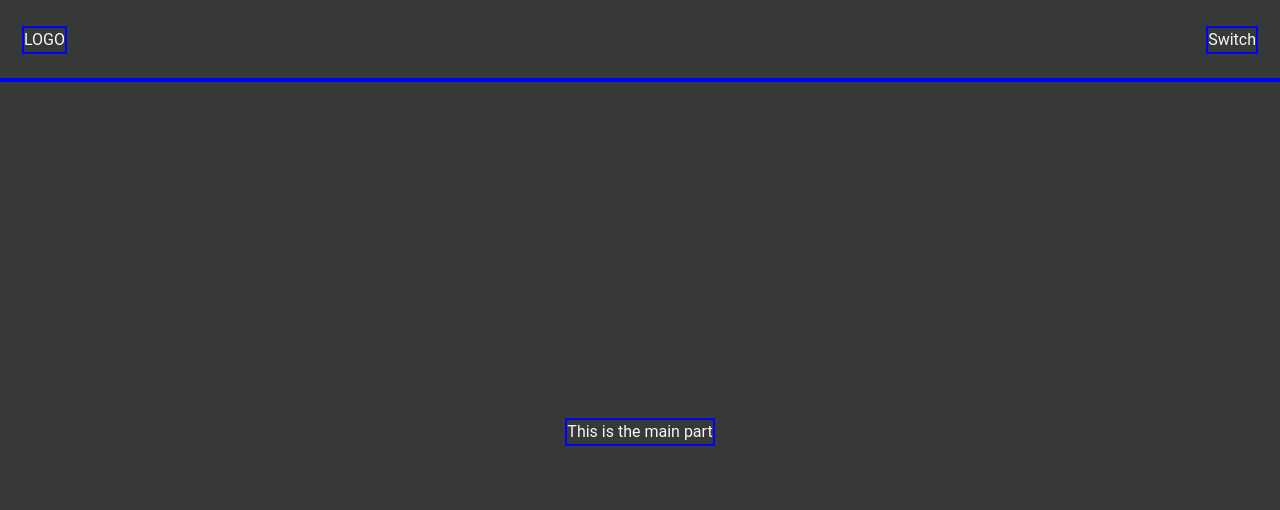
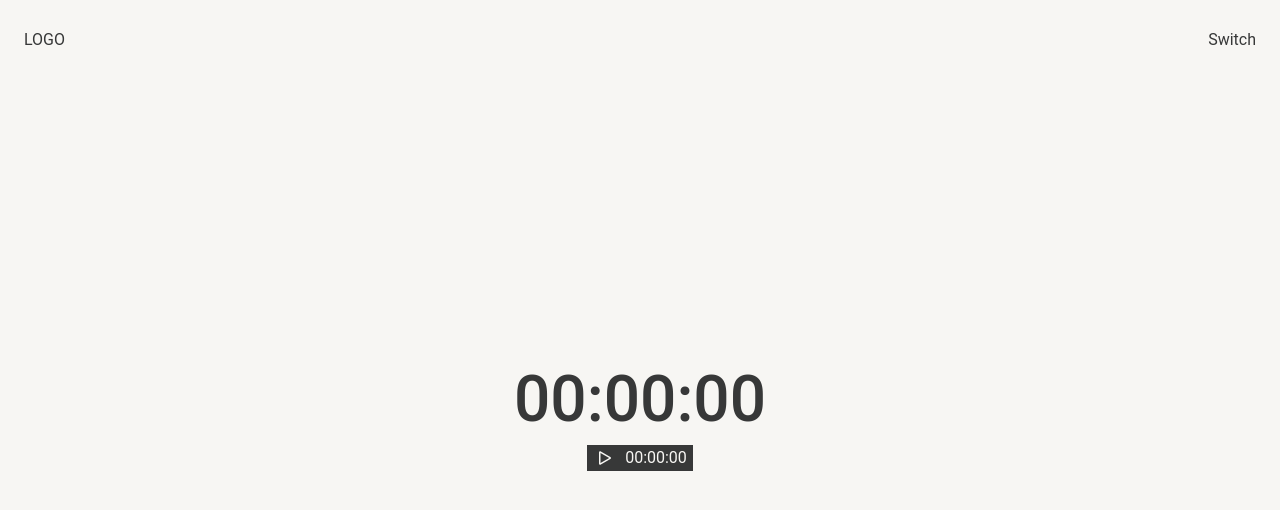
Before and after one commit to Ricard-Garcia/mvst-coding-challenge, a React (Create React App) app in the folder packages/client/: page / in a window 1280 px wide. Shown: the top 510 px of the page. Built offline with nearby package versions, Linux system fonts and the light colour scheme.

Commit message:
feat added total time and button

```diff
--- a/packages/client/package.json
+++ b/packages/client/package.json
@@ -13,6 +13,7 @@
     "bootstrap": "^5.1.3",
     "react": "^17.0.2",
     "react-dom": "^17.0.2",
+    "react-icons": "^4.3.1",
     "react-scripts": "4.0.3",
     "sass": "^1.43.4",
     "typescript": "^4.1.2",
@@ -41,5 +42,9 @@
       "last 1 firefox version",
       "last 1 safari version"
     ]
+  },
+  "devDependencies": {
+    "@types/react-toggle": "^4.0.3",
+    "react-toggle": "^4.1.2"
   }
 }
--- a/packages/client/src/components/Layout/Layout.tsx
+++ b/packages/client/src/components/Layout/Layout.tsx
@@ -9,7 +9,7 @@ import Main from "../../components/Main";
 
 export default function Layout() {
   return (
-    <div id="layoutComponent" className="d-flex flex-column bg-dark ft-light">
+    <div id="layoutComponent" className="d-flex flex-column bg-light ft-dark">
       <Header />
       <Main />
     </div>
--- a/packages/client/src/components/Main/Main.tsx
+++ b/packages/client/src/components/Main/Main.tsx
@@ -1,9 +1,23 @@
 import React from "react";
+
+import { BsPlay } from "react-icons/bs";
 
 export default function Main() {
   return (
-    <main className="d-flex justify-content-center align-items-center">
-      <p>This is the main part</p>
+    <main className="d-flex flex-column justify-content-center align-items-center pb-5">
+      {/* Total time */}
+      <h1 id="totalTime" className="ft-large">
+        00:00:00
+      </h1>
+      {/* Button */}
+      <button
+        type="button"
+        id="timeButton"
+        className="d-flex justify-content-center align-items-center bg-dark ft-light"
+      >
+        <BsPlay className="ft-medium me-2" />
+        <p className="m-0">00:00:00</p>
+      </button>
     </main>
   );
 }
--- a/packages/client/src/index.tsx
+++ b/packages/client/src/index.tsx
@@ -10,6 +10,7 @@ import reportWebVitals from "./reportWebVitals";
 import "bootstrap/dist/css/bootstrap.css";
 import "bootstrap/dist/js/bootstrap.bundle.min";
 import "./sass/main.scss";
+import "react-toggle/style.css";
 
 ReactDOM.render(
   <React.StrictMode>
--- a/packages/client/src/sass/components/_font.scss
+++ b/packages/client/src/sass/components/_font.scss
@@ -2,12 +2,17 @@
   font-family: "Roboto", sans-serif;
 }
 
-.fnt-large {
+.ft-large {
   font-size: 64px;
   line-height: 75px;
 }
 
-.fnt-small {
+.ft-medium {
+  font-size: 24px;
+  line-height: 22px;
+}
+
+.ft-small {
   font-size: 14px;
   line-height: 16px;
 }
--- a/packages/client/src/sass/components/_globals.scss
+++ b/packages/client/src/sass/components/_globals.scss
@@ -3,7 +3,7 @@
 // Test guidelines
 * {
   // Guides
-  outline: 2px solid blue;
+  // outline: 2px solid blue;
 }
 
 // Make root div have 100% height
```
Also changed, not shown: packages/client/src/assets/images/logo.svg (added), 1 other file (tests, documents, lock files or other folders).
